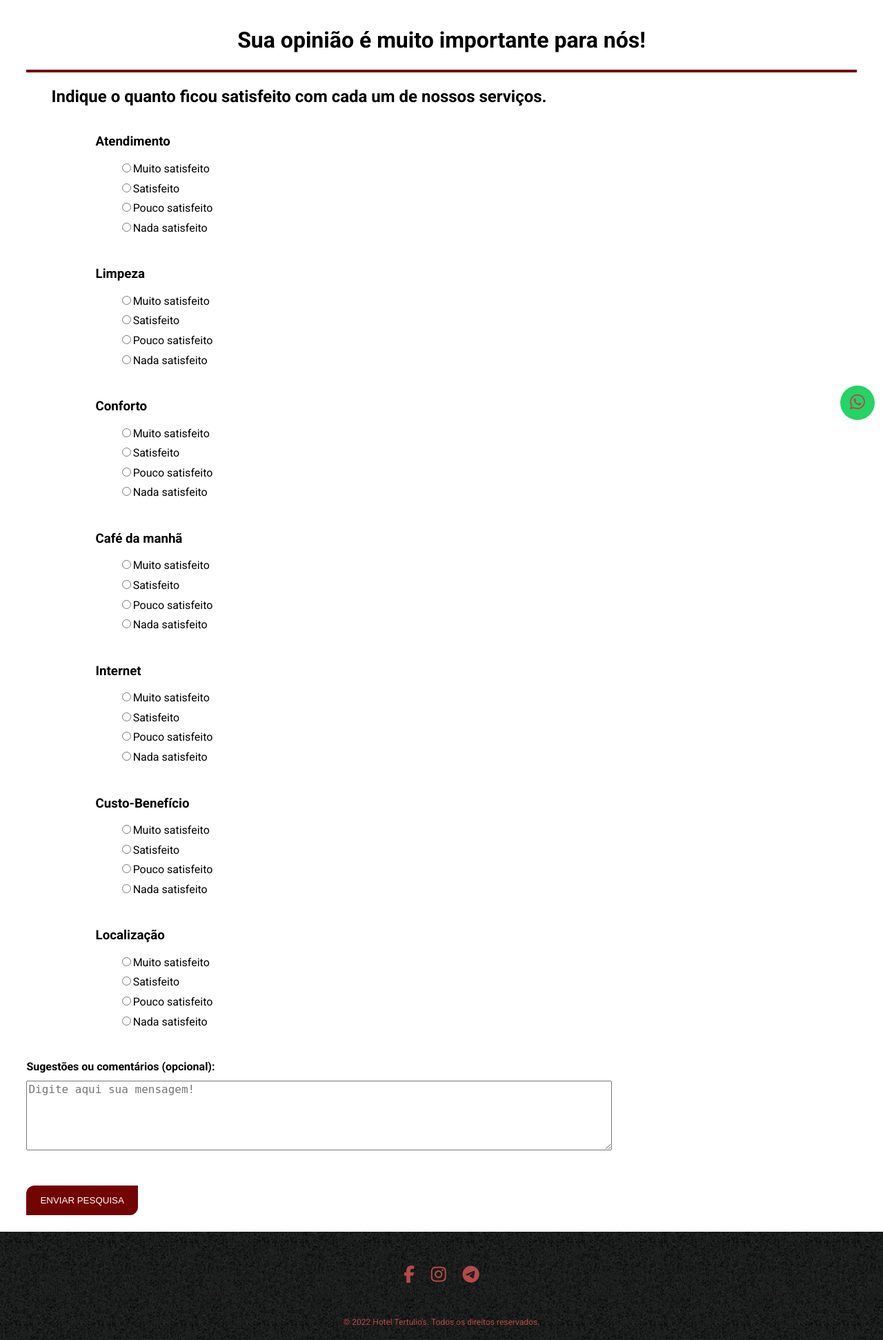
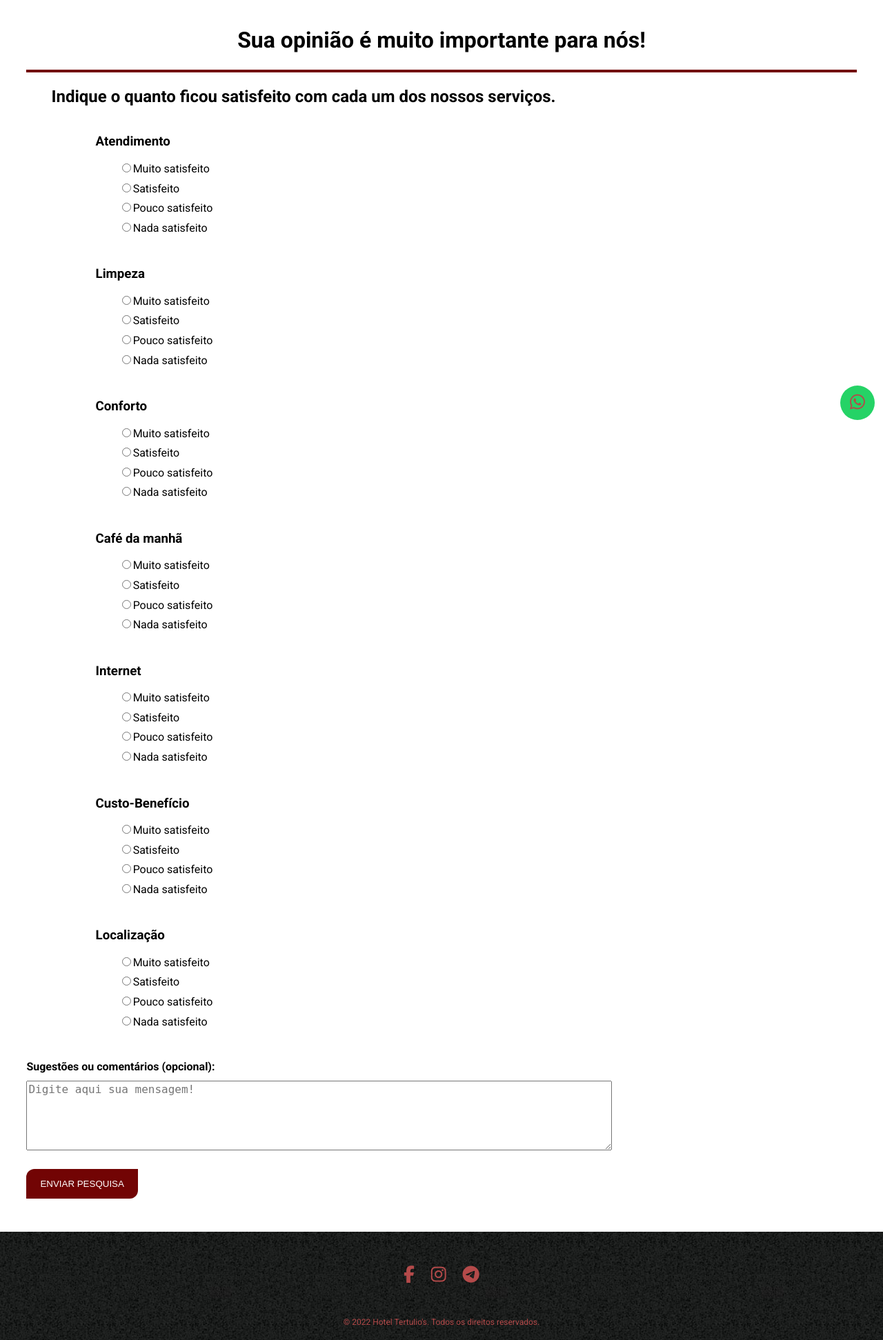
Before and after one commit to WellintonRafael/pesquisa_de_satisfacao, a Flask app: template templates/index.html in a window 1280 px wide. Shown: the part 157-2100 px from the top of the page at 69% size. Run offline with Flask 2, Linux system fonts and the light colour scheme; the template is opened without the code that fills it, so the values that code supplies are empty; some libraries are stand-ins or nearby versions.

Commit message:
Commit inicial

```diff
--- /dev/null
+++ b/js.js
@@ -0,0 +1,4 @@
+a = 2
+b = 3
+c = a+b
+console.log(c)
--- a/main.py
+++ b/main.py
@@ -5,7 +5,7 @@ app = Flask(__name__)
 
 @app.route('/')
 def homepage():
-    return render_template('homepage.html')
+    return render_template('index.html')
 
 
 @app.route('/login')
--- a/static/homepage.css
+++ b/static/homepage.css
@@ -93,7 +93,7 @@ textarea {
     background-color: #720404;
     border: 0;
     padding: 14px 20px;
-    margin: 4% 0 2% 0;
+    margin: 2% 0 4% 0;
     border-radius: 12px 0 12px 0;
 }
 
--- a/templates/index.html
+++ b/templates/index.html
@@ -6,6 +6,7 @@
     <title>Pesquisa de Satisfação</title>
     <link rel="stylesheet" href="{{ url_for('static', filename= 'reset.css') }}">
     <link rel="stylesheet" href="{{ url_for('static', filename= 'homepage.css') }}">
+    <link rel="icon" type="image/jpg" href="images/favicon.jpg">
     <link href="{{ 'https://fonts.googleapis.com/css?family=Roboto:300,400,500,700,900' }}" rel="stylesheet">
     <script src="https://kit.fontawesome.com/6e6ea9e421.js" crossorigin="anonymous"></script>
 </head>
@@ -25,7 +26,7 @@
     <main>
         <h1 class="titulo-principal">Sua opinião é muito importante para nós!</h1>
         <hr>
-        <h2 class="titulo-pergunta">Indique o quanto ficou satisfeito com cada um de nossos serviços.</h2>
+        <h2 class="titulo-pergunta">Indique o quanto ficou satisfeito com cada um dos nossos serviços.</h2>
         <form>
             <ol class="lista">
                 <li class="item-avaliado"><h3>Atendimento</h3></li>
@@ -83,7 +84,7 @@
             <a href="https://t.me/Hotel_Tertulios"><i class="fa fa-telegram"></i></a>
         </div>
         <p class="copyright">&copy; 2022 Hotel Tertulio's. Todos os direitos reservados.</p>
-        <a class="whatsapp" href="https://api.whatsapp.com/send?phone=+55019996117400&amp;"><i style="margin-top: 12px" st class="fa fa-whatsapp"></i></a>
+        <a class="whatsapp" href="https://api.whatsapp.com/send?phone=+55019996117400&amp;"><i style="margin-top: 12px" class="fa fa-whatsapp"></i></a>
     </footer>
     </body>
 </html>
```
